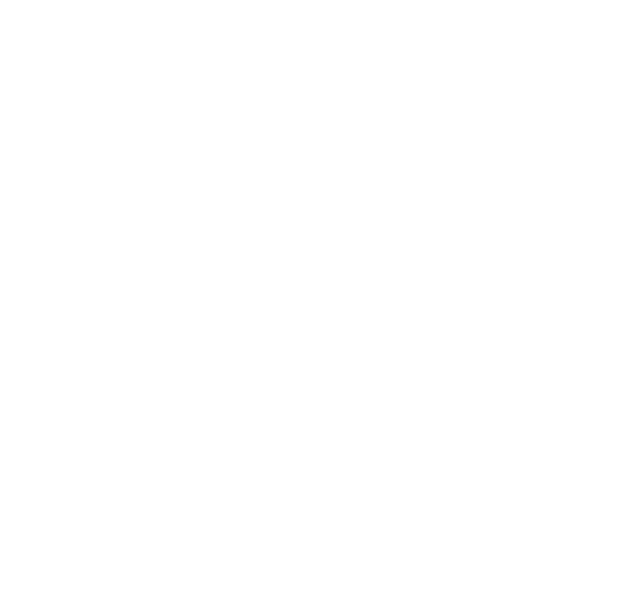
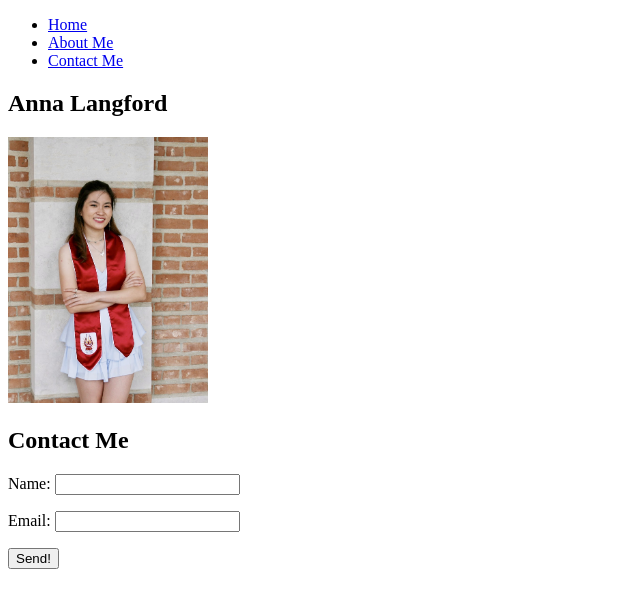
Before and after one commit to Anna-dxj/landing-page, a plain HTML site: page Main/index.html in a window 1280 px wide. Shown: the whole page, without its empty margins (0-640 px from the left). Drawn offline with Linux system fonts and the light colour scheme.

Commit message:
add HTML

```diff
--- a/Main/index.html
+++ b/Main/index.html
@@ -6,21 +6,49 @@
   <meta charset="UTF-8">
   <meta name="viewport" content="width=device-width, initial-scale=1.0">
   <title>My Landing Page</title>
+  <link rel="stylesheet" href="./assets/css/style.css"/>
 
   <!-- Link the CSS stylesheet here -->
 </head>
 
 <body>
   <!-- Header, Navigation w/ links -->
+  <header>
+    <nav>
+      <ul>
+        <li> <a href="#Anna-Langford">Home </a></li>
+        <li> <a href="#Anna-Langford">About Me </a></li>
+        <li> <a href="#contact-me">Contact Me </a></li>
+      </ul>
+    </nav>
+  </header>
 
   <!-- Main content -->
   <!-- ( semantic elements title, image/figure, image/figure caption) -->
+  <article>
+    <h1 id="Anna-Langford">Anna Langford</h1>
+    <img src="./assets/images/20220508_151812459_iOS.jpeg" alt="Image of me" width="200"/>
+  </article>
 
   <!-- Contact section -->
-  <!-- (section header) -->
-  <!-- (contact form w/ inputs & submit button) -->
+  <aritcle>
+    <h2 id="Contact-Me">Contact Me</h2>
+    <form>
+      <p><label for="name">
+        Name: <input type="text" id="name" name="your-name"/>
+      </label></p>
+      <p><label for="email">
+        Email: <input type="email" id="email" name="your-email"/>
+      </label></p>
+      <p><button type="submit">Send!</button></p>
+    </form>
+    <!--Contact form with inputs and smubmit button)-->
+  </article>
 
   <!-- Footer -->
+  <footer>
+
+  </footer>
 </body>
 
 </html>
```
Also changed, not shown: Main/assets/images/20220508_151812459_iOS.jpeg (added).
